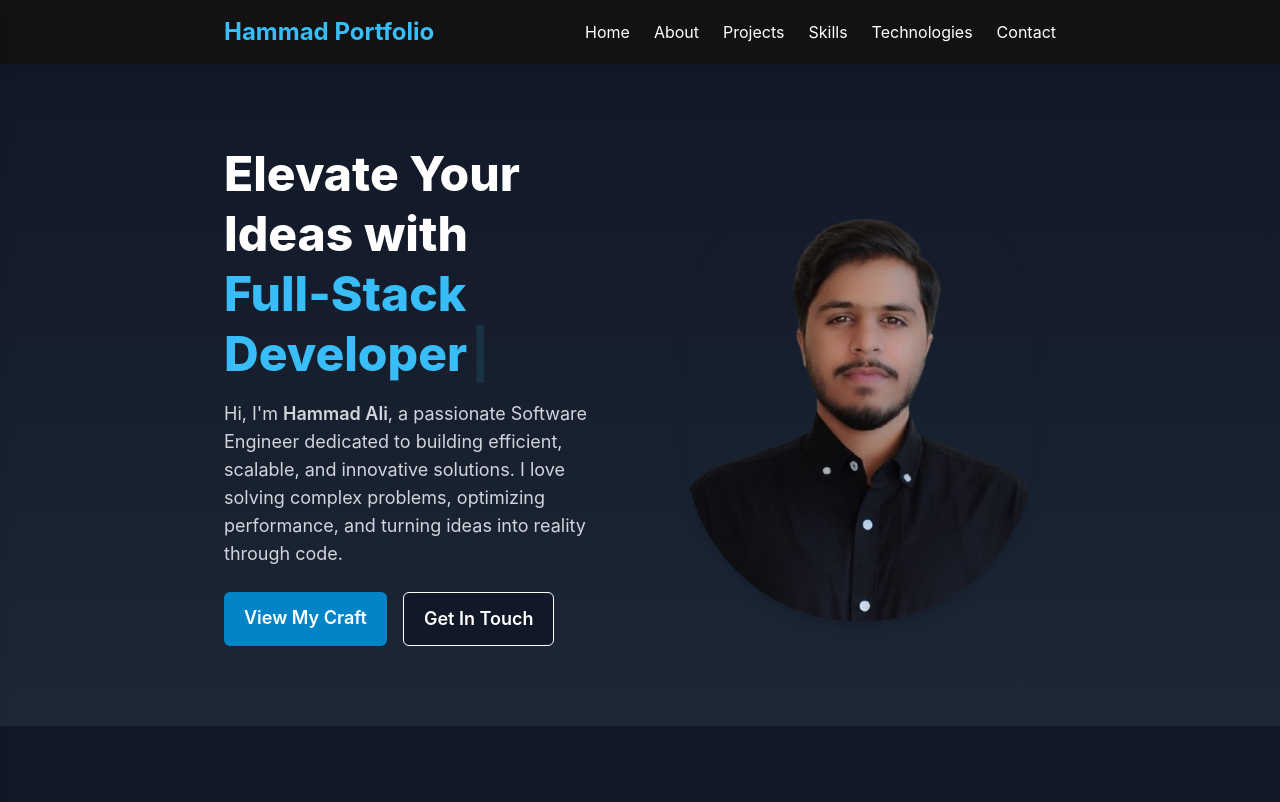
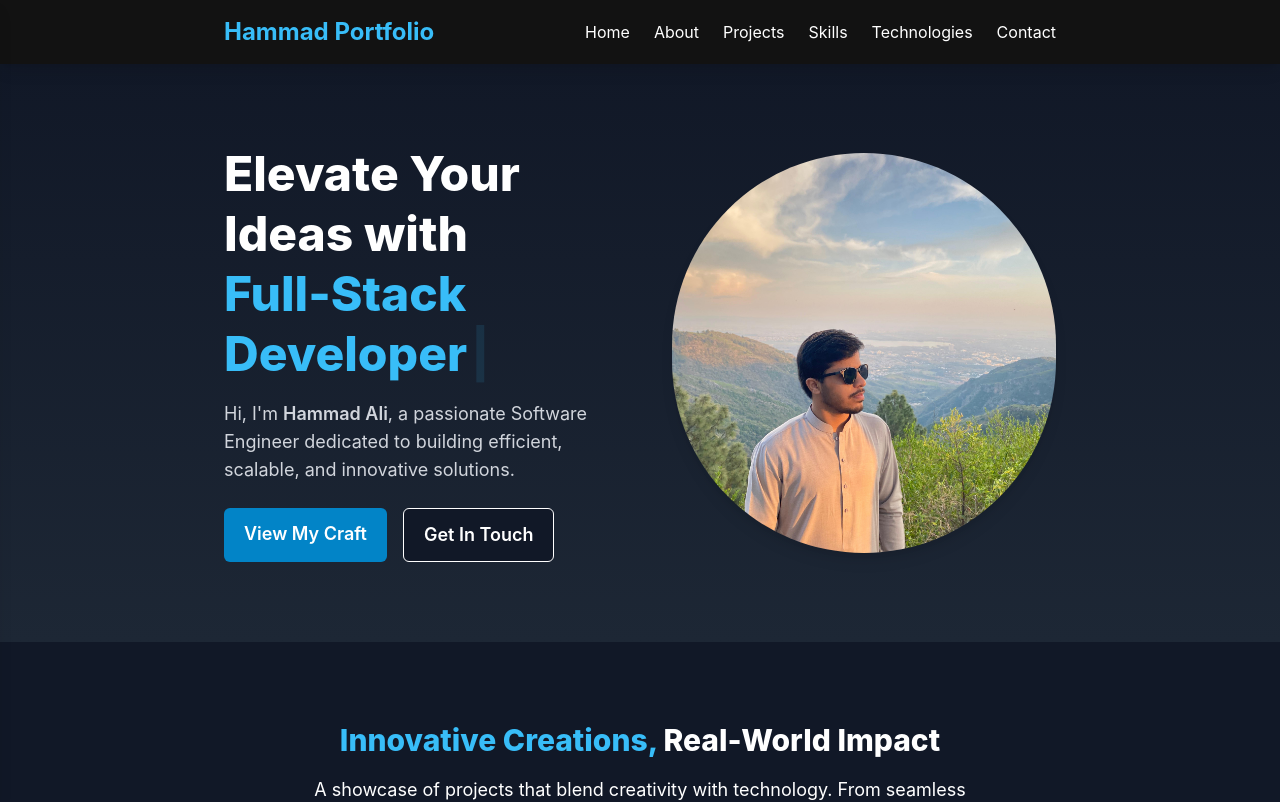
Before and after one commit to HammadAli132/my-portfolio, a Next.js app in the folder Frontend/: page / in a window 1280 px wide. Shown: the top 802 px of the page. Built offline with nearby package versions, Linux system fonts and the light colour scheme; no server answers.

Commit message:
Hero Section, Project and Skills Card updated

```diff
--- a/Frontend/app/components/HeroSection.jsx
+++ b/Frontend/app/components/HeroSection.jsx
@@ -15,7 +15,6 @@ function HeroSection() {
       >
         {/* Left part: Title, brief intro, CTA Buttons */}
         <div className="text-center md:text-left md:w-1/2">
-          {/* Title */}
           <h1 className="text-4xl md:text-5xl font-extrabold leading-tight">
             Elevate Your Ideas with <br />
             <span className="text-primary">
@@ -35,15 +34,9 @@ function HeroSection() {
               />
             </span>
           </h1>
-          {/* Brief intro */}
           <p className="mt-4 text-gray-300 text-lg">
-            Hi, I'm <span className="font-semibold">Hammad Ali</span>, a
-            passionate Software Engineer dedicated to building efficient,
-            scalable, and innovative solutions. I love solving complex problems,
-            optimizing performance, and turning ideas into reality through code.
+            Hi, I'm <span className="font-semibold">Hammad Ali</span>, a passionate Software Engineer dedicated to building efficient, scalable, and innovative solutions.
           </p>
-
-          {/* CTA Buttons */}
           <div className="mt-6 flex flex-col md:flex-row gap-4">
             <a
               href="#projects"
@@ -60,19 +53,18 @@ function HeroSection() {
           </div>
         </div>
 
-        {/* Right part: Image */}
+        {/* Right part: Optimized Image */}
         <motion.div
           initial={{ opacity: 0, scale: 0.8 }}
           animate={{ opacity: 1, scale: 1 }}
           transition={{ duration: 1, ease: "easeOut", delay: 0.3 }}
-          className="md:w-1/2 flex justify-center"
+          className="md:w-[25rem] md:h-[25rem] w-[20rem] h-[20rem] relative flex justify-center rounded-full shadow-lg overflow-hidden"
         >
           <Image
-            src="/profile.png"
-            alt="Hammad Ali - Software Engineer"
-            width={350}
-            height={350}
-            className="rounded-full shadow-lg"
+            src="/profile.jpeg"
+            alt="Profile image of Hammad Ali"
+            fill // This makes the image fill its container
+            style={{ objectFit: "cover" }} // Optional: adjust how the image fills the container
             priority
           />
         </motion.div>
--- a/Frontend/app/components/projects/ProjectCard.jsx
+++ b/Frontend/app/components/projects/ProjectCard.jsx
@@ -8,7 +8,7 @@ import { FaExternalLinkAlt, FaGithub } from "react-icons/fa";
 
 function ProjectCard({ image, title, description, techLogos, link, github }) {
   return (
-    <CardContainer className="inter-var items-stretch h-full">
+    <CardContainer className="inter-var items-stretch h-full w-full max-w-[500px]">
       <CardBody className="bg-transparent flex flex-col relative group/card flex-grow border-white/[0.1] w-auto h-auto rounded-xl p-6 border">
 
         {/* Project Image */}
--- a/Frontend/app/components/skills/SkillsCard.jsx
+++ b/Frontend/app/components/skills/SkillsCard.jsx
@@ -4,7 +4,8 @@ import Image from "next/image";
 
 const SkillsCard = ({ title, logo, skills }) => {
   return (
-    <CardSpotlight className="h-96 w-auto p-6 max-w-[500px]">
+    <div className="flex justify-center items-center w-auto h-auto">
+      <CardSpotlight className="h-96 w-full p-6 max-w-[500px]">
         {/* Title & Logo */}
         <div className="flex items-center gap-3 relative z-20">
           <Image src={logo} alt={`${title} Logo`} width={40} height={40} />
@@ -18,6 +19,7 @@ const SkillsCard = ({ title, logo, skills }) => {
           ))}
         </ul>
       </CardSpotlight>
+    </div>
   );
 };
 
```
Also changed, not shown: Frontend/public/profile.jpeg (added). Lines whose indentation alone changed are shown as unchanged.
